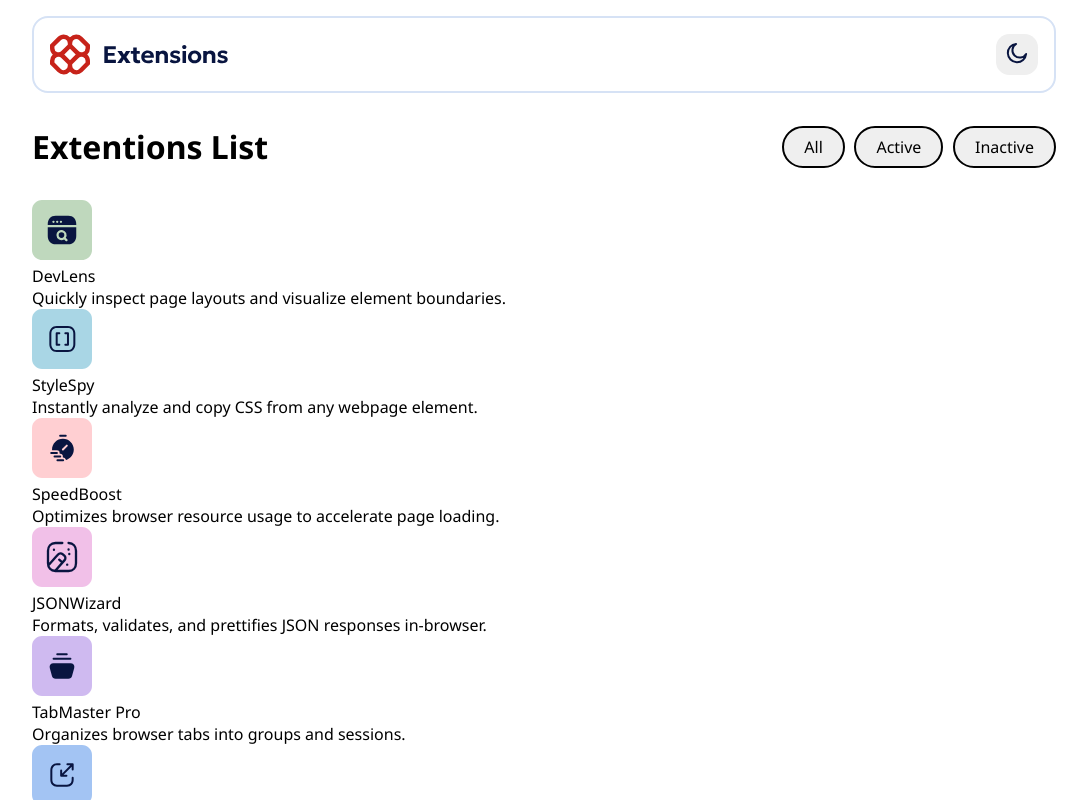
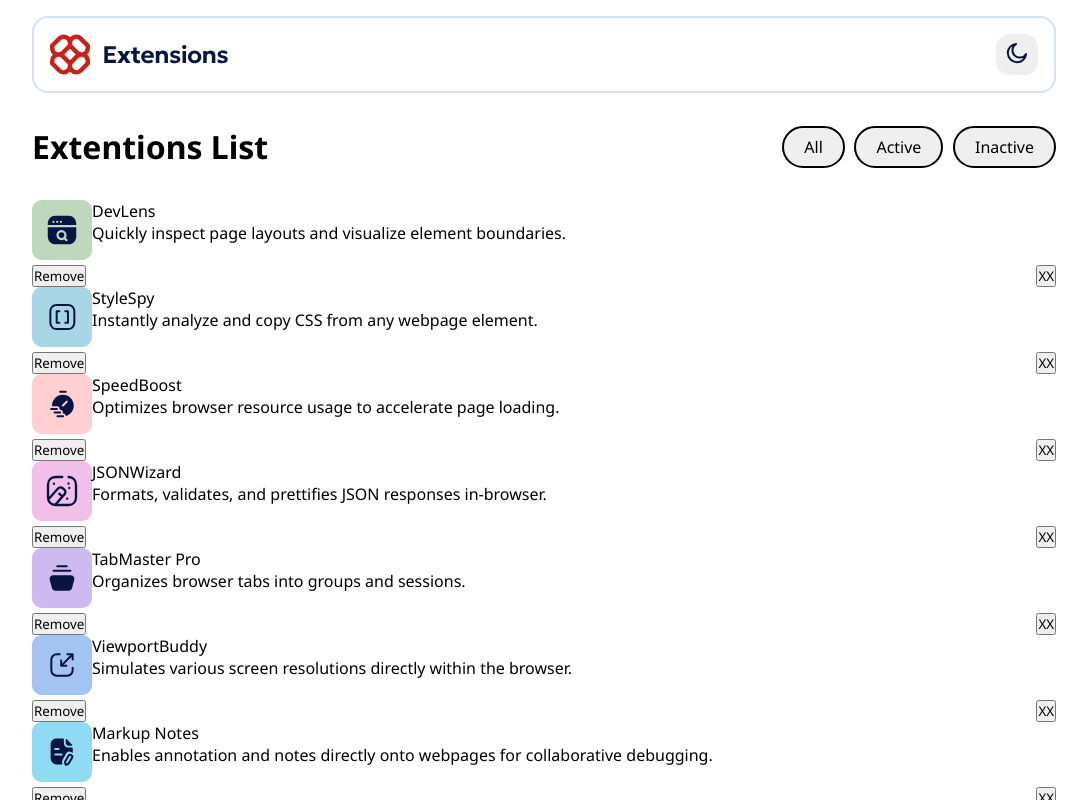
Before and after one commit to SebastianLaka/borwser-extentions-manager-ui-main, a Vue app: page / in a window 1280 px wide. Shown: the top 800 px of the page, without its empty margins (96-1183 px from the left). Built offline with nearby package versions, Linux system fonts and the light colour scheme.

Commit message:
Add card structure in html

```diff
--- a/src/components/ExtentionsApp.vue
+++ b/src/components/ExtentionsApp.vue
@@ -10,18 +10,19 @@ function getLogoPath(path) {
 
 <template>
   <section class="extentions-container">
-    <div
-      class="extention"
-      v-for="(data, index) in dataJSON"
-      :key="index"
-    >
-    <img
-        :src="getLogoPath(data.logo)"
-        :alt="`${data.name}`"
-      />
-      <div class="extention-description">
-        <p class="extention-description__name">{{ data.name }}</p>
-        <p class="extention-description__about">{{ data.description }}</p>
+    <div class="extention" v-for="(data, index) in dataJSON" :key="index">
+      <div class="extention-card">
+        <div class="extention-image">
+          <img :src="getLogoPath(data.logo)" :alt="`${data.name}`" />
+        </div>
+        <div class="extention-description">
+          <p class="extention-description">{{ data.name }}</p>
+          <p class="extention-description">{{ data.description }}</p>
+        </div>
+      </div>
+      <div class="extention-button-area">
+        <button>Remove</button>
+        <button>XX</button>
       </div>
     </div>
   </section>
@@ -31,4 +32,19 @@ function getLogoPath(path) {
 @import '../assets/sass/border.scss';
 @import '../assets/sass/mixins.scss';
 @import '../assets/sass/fonts.scss';
+@media (min-width: 20em) {
+  .extentions-container {
+    .extention {
+      display: flex;
+      flex-direction: column;
+     .extention-card{
+      display: flex;
+     }
+      .extention-button-area {
+        display: flex;
+        justify-content: space-between;
+      }
+    }
+  }
+}
 </style>
```
